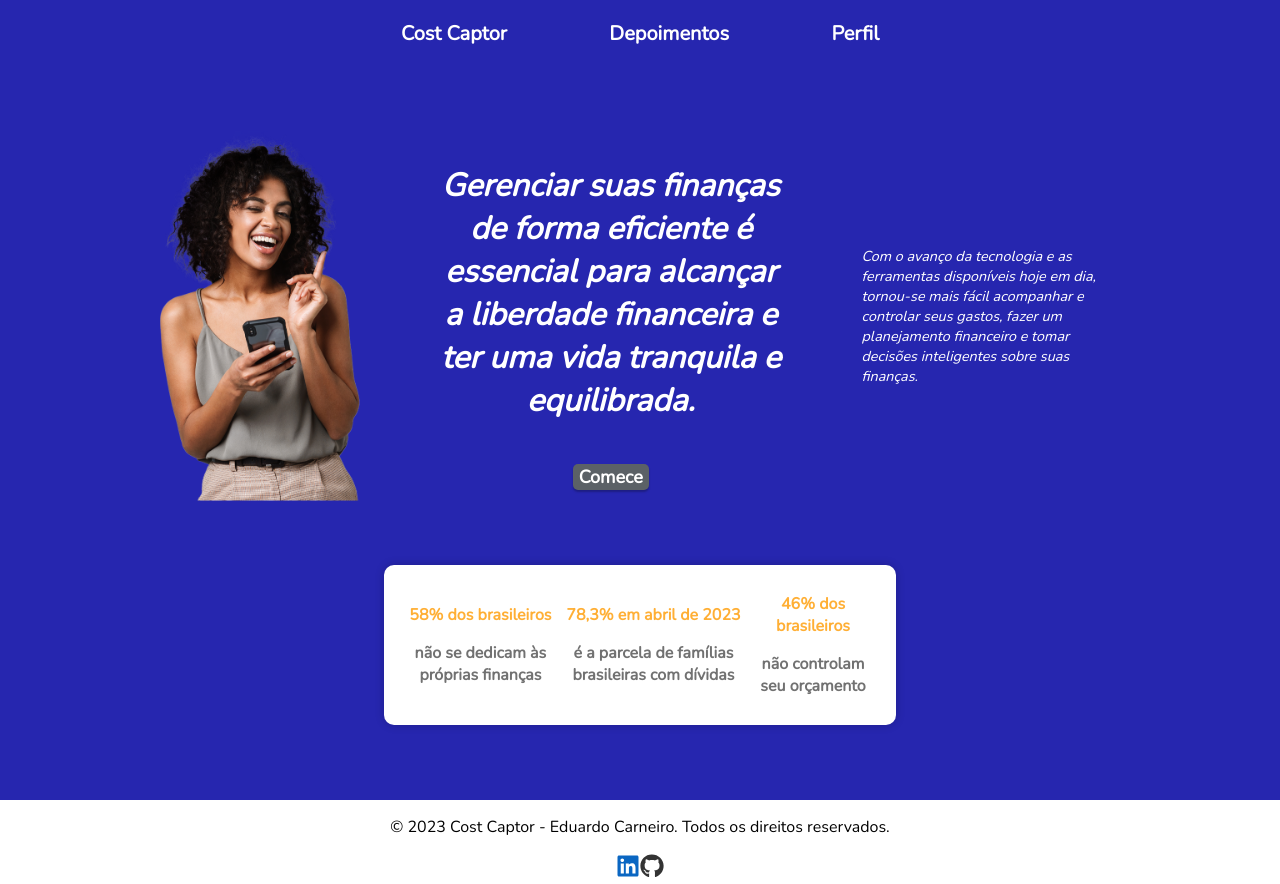
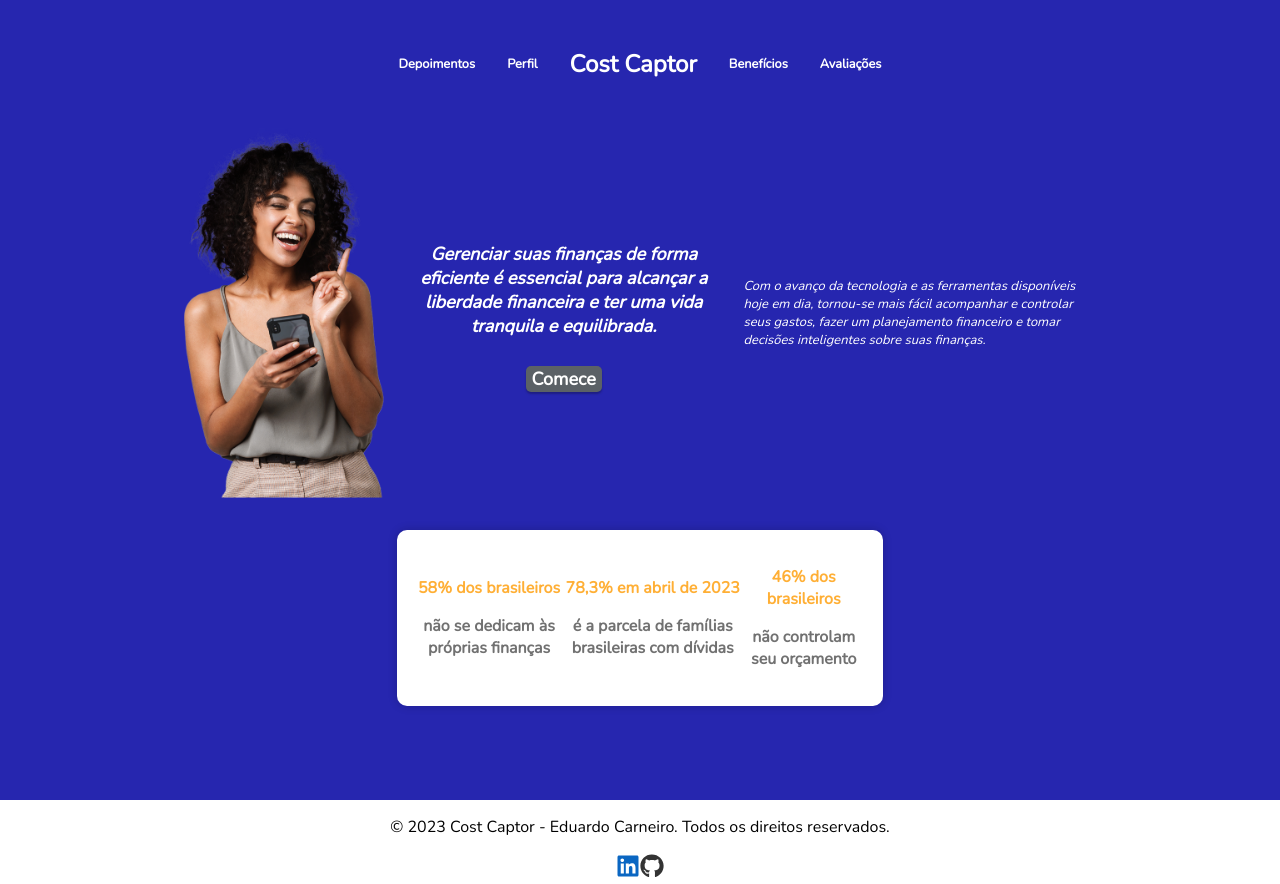
Before and after one commit to educcarnn/CostCaptor, a React (Create React App) app: page / in a window 1280 px wide. Built offline with nearby package versions, Linux system fonts and the light colour scheme.

Commit message:
feat: implement menu hamburguer

```diff
--- a/package.json
+++ b/package.json
@@ -11,6 +11,7 @@
     "react-chartjs-2": "^5.2.0",
     "react-dom": "^18.1.0",
     "react-icons": "^4.10.1",
+    "react-responsive": "^9.0.2",
     "react-router-dom": "5",
     "react-scripts": "5.0.1",
     "styled-components": "^6.0.3",
--- a/src/components/Papers/Introduction/HeaderIntroduction/index.jsx
+++ b/src/components/Papers/Introduction/HeaderIntroduction/index.jsx
@@ -1,12 +1,43 @@
-import "./style.css"
+import React, { useState } from "react";
+import { useMediaQuery } from "react-responsive";
+import { RiMenuLine, RiCloseLine } from "react-icons/ri";
+import "./style.css";
 
+export default function HeaderIntroduction() {
+  const isMobile = useMediaQuery({ maxWidth: 800 });
+  const [isMenuOpen, setIsMenuOpen] = useState(false);
 
-export default function HeaderIntroduction ()  {
+  const toggleMenu = () => {
+    setIsMenuOpen((prevState) => !prevState);
+  };
+
   return (
     <header className="header">
-      <h1 className="title">Cost Captor</h1>
-      <h2 className="subtitle">Depoimentos</h2>
-      <h3 className="tagline">Perfil</h3>
+      {isMobile ? (
+        <>
+          <div className="menu-toggle" onClick={toggleMenu}>
+            <h2 className="name">Cost Captor</h2>
+            {isMenuOpen ? <RiCloseLine /> : <RiMenuLine />}
+          </div>
+          {isMenuOpen && (
+            <div className="menu-mobile">
+              <h2 className="menu-item">Depoimentos</h2>
+              <h2 className="menu-item">Perfil</h2>
+
+              <h2 className="menu-item">Benefícios</h2>
+              <h2 className="menu-item">Avaliações</h2>
+            </div>
+          )}
+        </>
+      ) : (
+        <>
+          <h2 className="subtitle">Depoimentos</h2>
+          <h2 className="tagline">Perfil</h2>
+          <h1 className="name">Cost Captor</h1>
+          <h2 className="subtitle">Benefícios</h2>
+          <h2 className="tagline">Avaliações</h2>
+        </>
+      )}
     </header>
   );
-};
+}
--- a/src/components/Papers/Introduction/HeaderIntroduction/style.css
+++ b/src/components/Papers/Introduction/HeaderIntroduction/style.css
@@ -5,13 +5,43 @@
   color: #fff;
   text-align: center;
   justify-content: center;
-  gap: 8%;
+  gap: 2rem;
   width: 100%;
+}
+@media(max-width: 800px){
+  .header{
+    display: flex;
+    flex-direction: column;
+  }
+}
 
+.title,
+.subtitle,
+.tagline {
+  font-size: 0.8rem;
+  cursor: pointer;
+  transition: transform 0.3s ease-in-out;
+}
 
-  }
+.title:hover,
+.subtitle:hover,
+.tagline:hover {
+  transform: scale(1.1);
+}
 
-  .title, .subtitle, .tagline{
-    font-size: 2.5vh;
+.menu-mobile {
+  display: flex;
+  flex-direction: column;
+  align-items: center;
+  gap: 1rem;
+}
 
-  }
+.menu-item {
+  font-size: 0.8rem;
+  cursor: pointer;
+  transition: transform 0.3s ease-in-out;
+}
+
+.menu-item:hover {
+  transform: scale(1.1);
+}
--- /dev/null
+++ b/src/components/Papers/Introduction/Menu/style.css
@@ -0,0 +1,48 @@
+.menu {
+    display: flex;
+    align-items: center;
+    color: #fff;
+    gap: 1rem;
+    font-size: 1.2rem;
+  }
+
+  .menu-toggle {
+    cursor: pointer;
+    display: flex;
+    gap: 8%;
+    align-items: center;
+    justify-content: center;
+    flex-direction: row;
+  }
+
+  .menu-options {
+    display: flex;
+    flex-direction: column;
+    gap: 0.5rem;
+    list-style: none;
+    padding: 0;
+    margin: 0;
+  }
+
+  @media (min-width: 800px) {
+    .menu {
+      display: none;
+    }
+  }
+
+  @media (max-width: 800px) {
+    .menu-options {
+      display: none;
+      background-color: #2626af;
+      border-radius: 10px;
+      box-shadow: 0 0 10px rgba(0, 0, 0, 0.2);
+      position: absolute;
+      top: 50px;
+      right: 20px;
+      padding: 10px;
+    }
+
+    .menu.show-menu .menu-options {
+      display: flex;
+    }
+  }
--- a/src/components/Papers/Introduction/style.css
+++ b/src/components/Papers/Introduction/style.css
@@ -5,55 +5,45 @@
   justify-content: flex-start;
   color: white;
   background: #2626af;
-  gap: 8%;
+  gap: 2rem;
   width: 100%;
-  height: 100dvh;
+  min-height: 100vh;
+  padding: 2rem;
 }
 
 .content-text {
   display: flex;
   flex-direction: column;
   align-items: center;
-  gap: 5%;
+  gap: 2rem;
   width: 75%;
 }
 
 .content-second {
   display: flex;
-    flex-direction: row;
-    font-style: italic;
-    align-items: center;
-    gap: 8%;
+  flex-direction: row;
+  font-style: italic;
+  align-items: center;
+  gap: 2rem;
 }
-.block-one{
+
+.block-one {
   display: flex;
   flex-direction: column;
   align-items: center;
-
 }
 
 @media (max-width: 800px) {
-
-  .content-second{
-    display: flex;
-    flex-direction: column;
-  }
-  .content-text {
+  .content-second {
     display: flex;
     flex-direction: column;
     align-items: center;
-    gap: 5%;
-    width: 75%;
+  }
+  .content-text {
+    width: 90%;
   }
   .container {
-    display: flex;
-    flex-direction: column;
-    align-items: center;
-    justify-content: flex-start;
-    color: white;
-    height: auto;
-    background: #2626af;
-    gap: 15%;
+    gap: 4rem;
   }
 }
 
@@ -70,16 +60,15 @@
   text-align: center;
   font-size: large;
   font-weight: bold;
-  font-size: 4vh;
 }
 
 .second-text {
-  font-size: 1.8vh;
+  font-size: small;
 }
 
 @media (max-width: 800px) {
   .Button-Page {
-    margin-left: -8rem;
-    margin-top: 5rem;
+    margin-left: 0;
+    margin-top: 3rem;
   }
 }
```
Also changed, not shown: src/components/Papers/Introduction/InfoBlock/style.css (+7 -7 lines), src/components/Papers/Introduction/Menu/index.jsx (added, +19 -0 lines), 2 other files (tests, documents, lock files or other folders).
